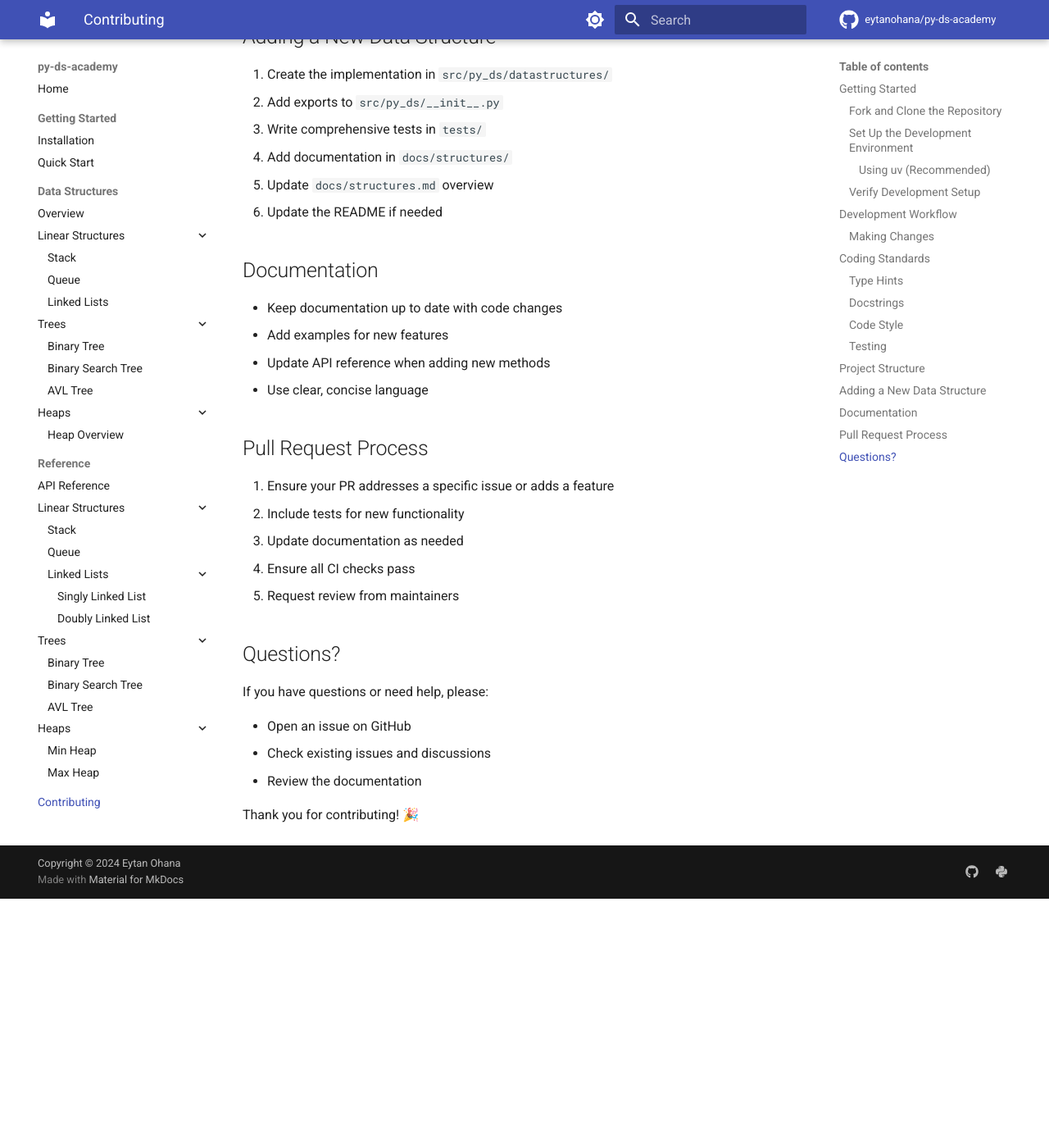
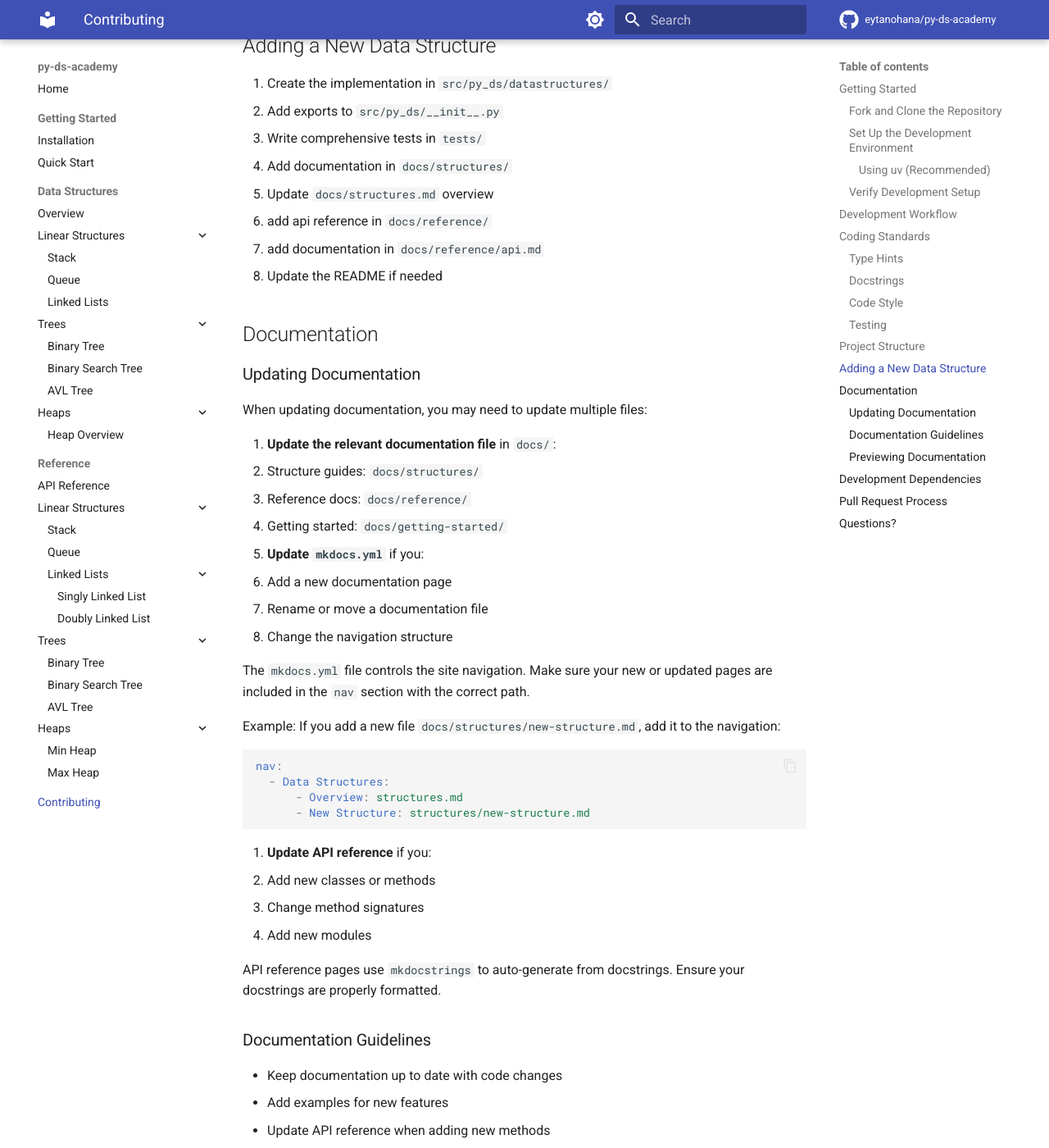
Before and after one commit to eytanohana/py-ds-academy, an MkDocs documentation site: the page built from docs/contributing.md, in a window 1280 px wide and 1400 px high, scrolled down 2941 px. Shown: the whole window at 82% size. Built offline with MkDocs 1.6.1 and Material for MkDocs 9.7.7, drawn with Linux system fonts in a browser that asks for light colours; comment, search, counter and statistics services are not loaded; the version menu is left out; before the commit the page ends 4037 px from its top, so only the background shows below that; some of the changed text lies outside the part shown.

Commit message:
update contributing

````diff
--- a/docs/contributing.md
+++ b/docs/contributing.md
@@ -28,6 +28,9 @@ Follow the steps in [uv's installation guide](https://docs.astral.sh/uv/getting-
 ```bash
 # Create the venv and install dependencies (including dev and doc dependencies)
 uv sync --all-groups
+
+# Install pre-commit hooks (required before development)
+pre-commit install
 ```
 
 ### Verify Development Setup
@@ -44,8 +47,6 @@ python -c "from py_ds import Stack, Queue, LinkedList; print('Development setup
 ```
 
 ## Development Workflow
-
-### Making Changes
 
 1. **Create a new branch** for your changes:
    ```bash
@@ -131,20 +132,76 @@ py-ds-academy/
 3. Write comprehensive tests in `tests/`
 4. Add documentation in `docs/structures/`
 5. Update `docs/structures.md` overview
-6. Update the README if needed
+6. add api reference in `docs/reference/`
+7. add documentation in `docs/reference/api.md`
+8. Update the README if needed
 
 ## Documentation
+
+### Updating Documentation
+
+When updating documentation, you may need to update multiple files:
+
+1. **Update the relevant documentation file** in `docs/`:
+   - Structure guides: `docs/structures/`
+   - Reference docs: `docs/reference/`
+   - Getting started: `docs/getting-started/`
+
+2. **Update `mkdocs.yml`** if you:
+   - Add a new documentation page
+   - Rename or move a documentation file
+   - Change the navigation structure
+
+   The `mkdocs.yml` file controls the site navigation. Make sure your new or updated pages are included in the `nav` section with the correct path.
+
+   Example: If you add a new file `docs/structures/new-structure.md`, add it to the navigation:
+   ```yaml
+   nav:
+     - Data Structures:
+         - Overview: structures.md
+         - New Structure: structures/new-structure.md
+   ```
+
+3. **Update API reference** if you:
+   - Add new classes or methods
+   - Change method signatures
+   - Add new modules
+
+   API reference pages use `mkdocstrings` to auto-generate from docstrings. Ensure your docstrings are properly formatted.
+
+### Documentation Guidelines
 
 - Keep documentation up to date with code changes
 - Add examples for new features
 - Update API reference when adding new methods
 - Use clear, concise language
+- Test code examples to ensure they work
+
+### Previewing Documentation
+
+To preview your documentation changes locally:
+
+```bash
+# Serve the documentation site locally
+uv run mkdocs serve
+```
+
+Visit `http://127.0.0.1:8000` to view the site.
+
+## Development Dependencies
+
+When you install with `--all-groups`, you get:
+
+- `pytest` - Testing framework
+- `ruff` - Linting and formatting
+- `pre-commit` - Git hooks for code quality
+- `mkdocs-material` - Documentation generation
 
 ## Pull Request Process
 
 1. Ensure your PR addresses a specific issue or adds a feature
 2. Include tests for new functionality
-3. Update documentation as needed
+3. Update documentation as needed (including `mkdocs.yml` if navigation changes)
 4. Ensure all CI checks pass
 5. Request review from maintainers
 
````
